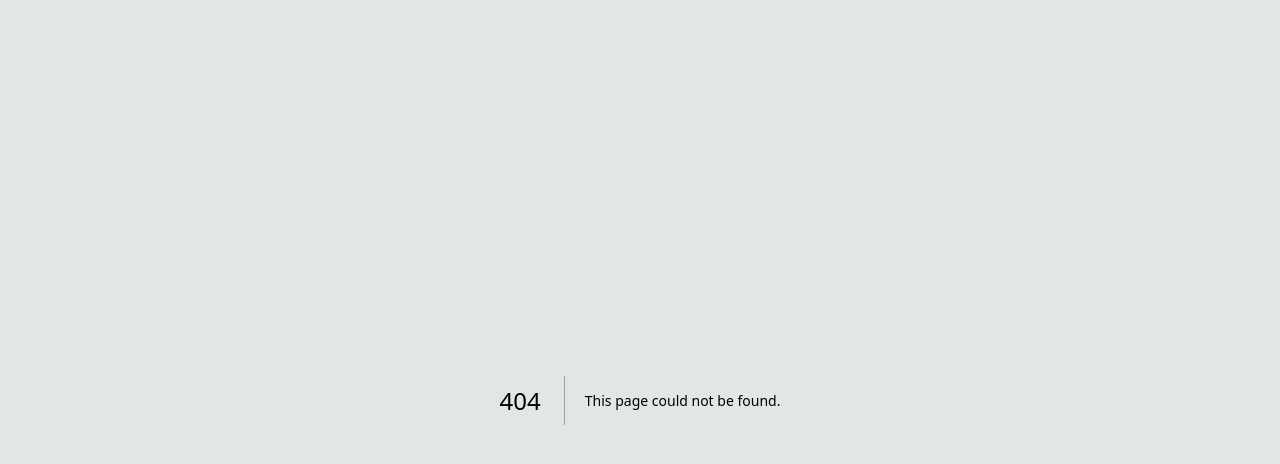
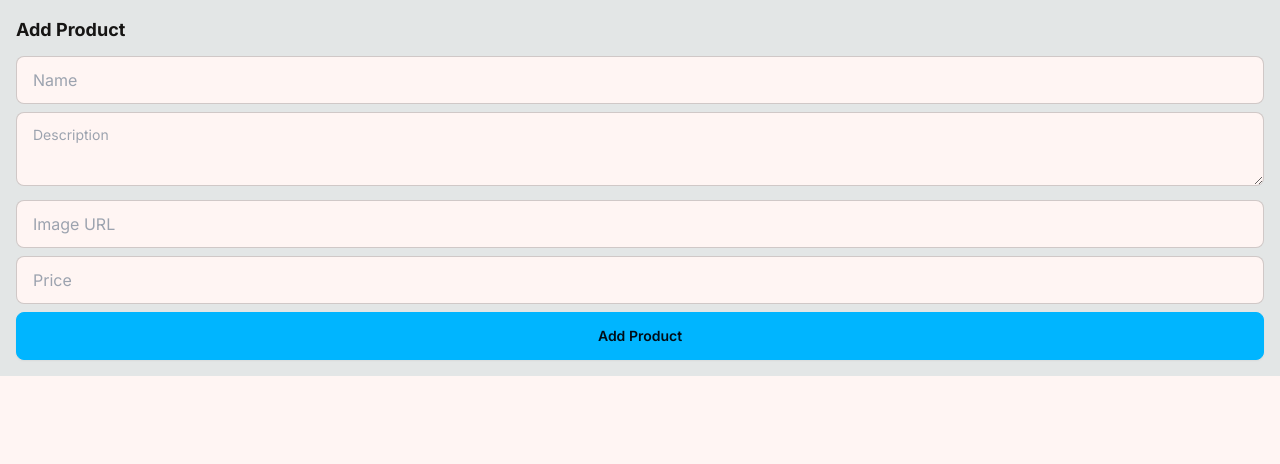
Before and after one commit to natanaelrusli/nextjs-ecommerce, a Next.js app: page /add-product in a window 1280 px wide. Before the commit this address had no page. Shown: the top 464 px of the page. Built offline with nearby package versions, Linux system fonts and the light colour scheme.

Commit message:
feat: add-product page

```diff
--- a/next.config.js
+++ b/next.config.js
@@ -1,4 +1,15 @@
 /** @type {import('next').NextConfig} */
-const nextConfig = {}
+const nextConfig = {
+  images: {
+    remotePatterns: [
+      {
+        hostname: 'images.unsplash.com',
+      },
+    ],
+  },
+  experimental: {
+    serverActions: true,
+  },
+}
 
 module.exports = nextConfig
--- a/package.json
+++ b/package.json
@@ -15,8 +15,6 @@
     "eslint-config-prettier": "^9.1.0",
     "next": "14.0.3",
     "next-auth": "^4.24.5",
-    "prettier": "^3.1.0",
-    "prettier-plugin-tailwindcss": "^0.5.7",
     "prisma": "^5.6.0",
     "react": "^18",
     "react-dom": "^18",
@@ -30,6 +28,8 @@
     "eslint": "^8",
     "eslint-config-next": "14.0.3",
     "postcss": "^8",
+    "prettier": "^3.1.0",
+    "prettier-plugin-tailwindcss": "^0.5.7",
     "tailwindcss": "^3.3.0",
     "typescript": "^5"
   }
--- a/prettier.config.js
+++ /dev/null
@@ -1,3 +0,0 @@
-module.exports = {
-  plugins: [require("prettier-plugin-tailwindcss")],
-};
--- /dev/null
+++ b/src/app/add-product/page.tsx
@@ -0,0 +1,70 @@
+import FormSubmitButton from '@/components/FormSubmitButton'
+import prisma from '@/lib/db/prisma'
+import { error } from 'console'
+import { redirect } from 'next/navigation'
+
+export const metadata = {
+  title: 'Add Product - Flowmazon',
+}
+
+async function addProduct(formData: FormData) {
+  'use server'
+
+  const name = formData.get('name')?.toString()
+  const description = formData.get('description')?.toString()
+  const imageUrl = formData.get('imageUrl')?.toString()
+  const price = Number(formData.get('price') || 0)
+
+  if (!name || !description || !imageUrl || !price) {
+    throw error('Missing required fields')
+  }
+
+  await prisma.product.create({
+    data: {
+      name,
+      description,
+      imageUrl,
+      price,
+    },
+  })
+
+  redirect('/')
+}
+
+export default function AddProductPage() {
+  return (
+    <div>
+      <h1 className="mb-3 text-lg font-bold">Add Product</h1>
+      <form action={addProduct}>
+        <input
+          required
+          type="text"
+          placeholder="Name"
+          className="input input-bordered mb-2 w-full"
+          name="name"
+        />
+        <textarea
+          required
+          name="description"
+          placeholder="Description"
+          className="textarea textarea-bordered mb-2 w-full"
+        />
+        <input
+          required
+          type="url"
+          placeholder="Image URL"
+          className="input input-bordered mb-2 w-full"
+          name="imageUrl"
+        />
+        <input
+          required
+          type="number"
+          placeholder="Price"
+          className="input input-bordered mb-2 w-full"
+          name="price"
+        />
+        <FormSubmitButton className="btn-block">Add Product</FormSubmitButton>
+      </form>
+    </div>
+  )
+}
--- /dev/null
+++ b/src/app/error.tsx
@@ -0,0 +1,5 @@
+'use client'
+
+export default function ErrorPage() {
+  return <div>Something went wrong, please refresh the page</div>
+}
--- a/src/app/layout.tsx
+++ b/src/app/layout.tsx
@@ -5,8 +5,8 @@
 const inter = Inter({ subsets: ['latin'] })
 
 export const metadata: Metadata = {
-  title: 'Create Next App',
-  description: 'Generated by create next app',
+  title: 'Flowmazon',
+  description: 'We make your wallet cry',
 }
 
 export default function RootLayout({
@@ -16,7 +16,9 @@
 }) {
   return (
     <html lang="en">
-      <body className={inter.className}>{children}</body>
+      <body className={inter.className}>
+        <main className="m-auto min-w-[300px] max-w-7xl p-4">{children}</main>
+      </body>
     </html>
   )
 }
--- /dev/null
+++ b/src/components/FormSubmitButton.tsx
@@ -0,0 +1,29 @@
+'use client'
+
+import { ComponentProps } from 'react'
+import { useFormStatus } from 'react-dom'
+
+type FormSubmitButtonProps = {
+  children: React.ReactNode
+  className?: string
+} & ComponentProps<'button'>
+
+export default function FormSubmitButton({
+  children,
+  className,
+  ...props
+}: FormSubmitButtonProps) {
+  const { pending } = useFormStatus()
+
+  return (
+    <button
+      {...props}
+      type="submit"
+      className={`btn btn-primary ${className}`}
+      disabled={pending}
+    >
+      {pending && <span className="loading loading-spinner loading-xs"></span>}
+      {children}
+    </button>
+  )
+}
--- a/tsconfig.json
+++ b/tsconfig.json
@@ -22,6 +22,6 @@
       "@/*": ["./src/*"]
     }
   },
-  "include": ["next-env.d.ts", "**/*.ts", "**/*.tsx", ".next/types/**/*.ts"],
+  "include": ["next-env.d.ts", "**/*.ts", "**/*.tsx", ".next/types/**/*.ts", "prettier.config.cjs"],
   "exclude": ["node_modules"]
 }
```
Also changed, not shown: 1 other file (tests, documents, lock files or other folders).
